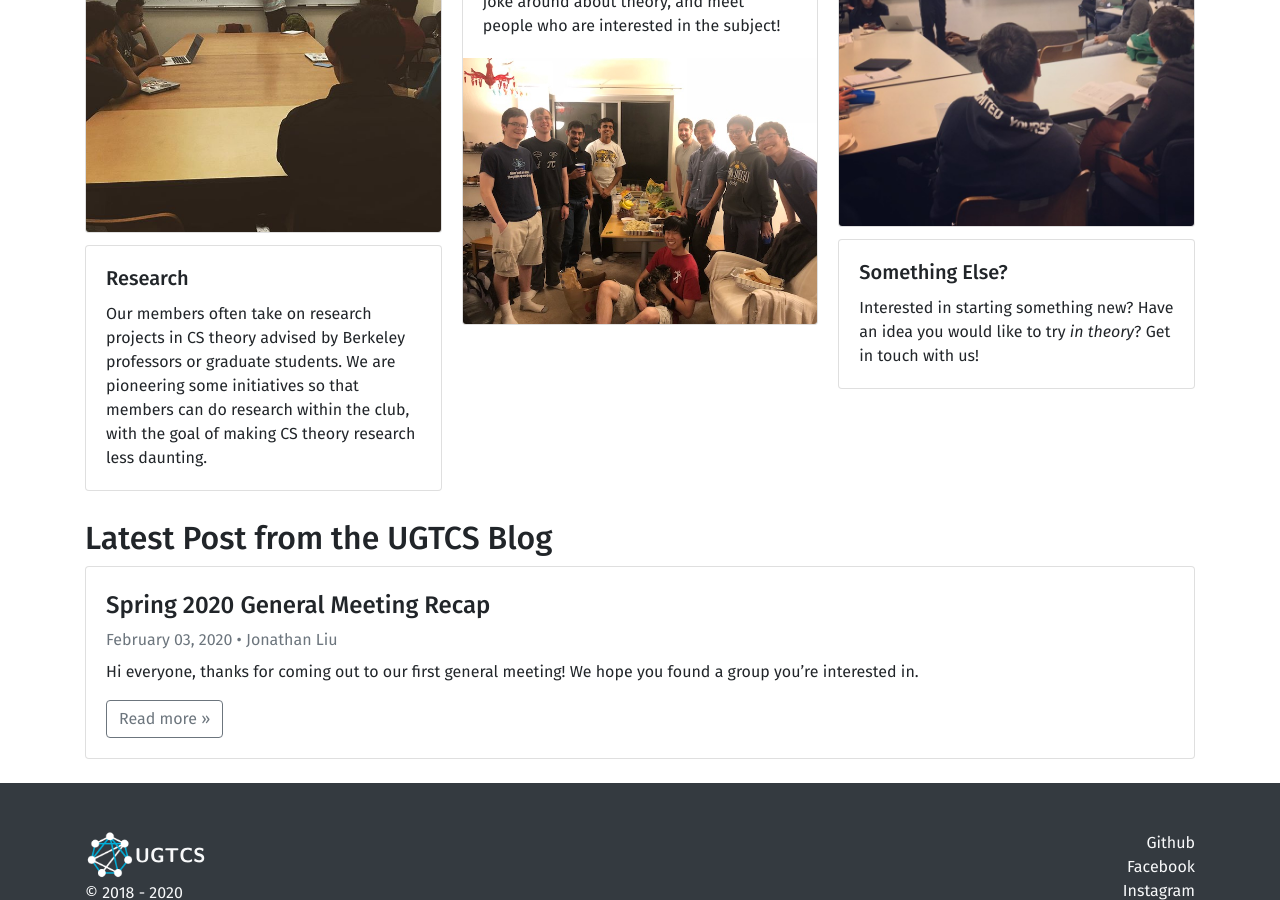
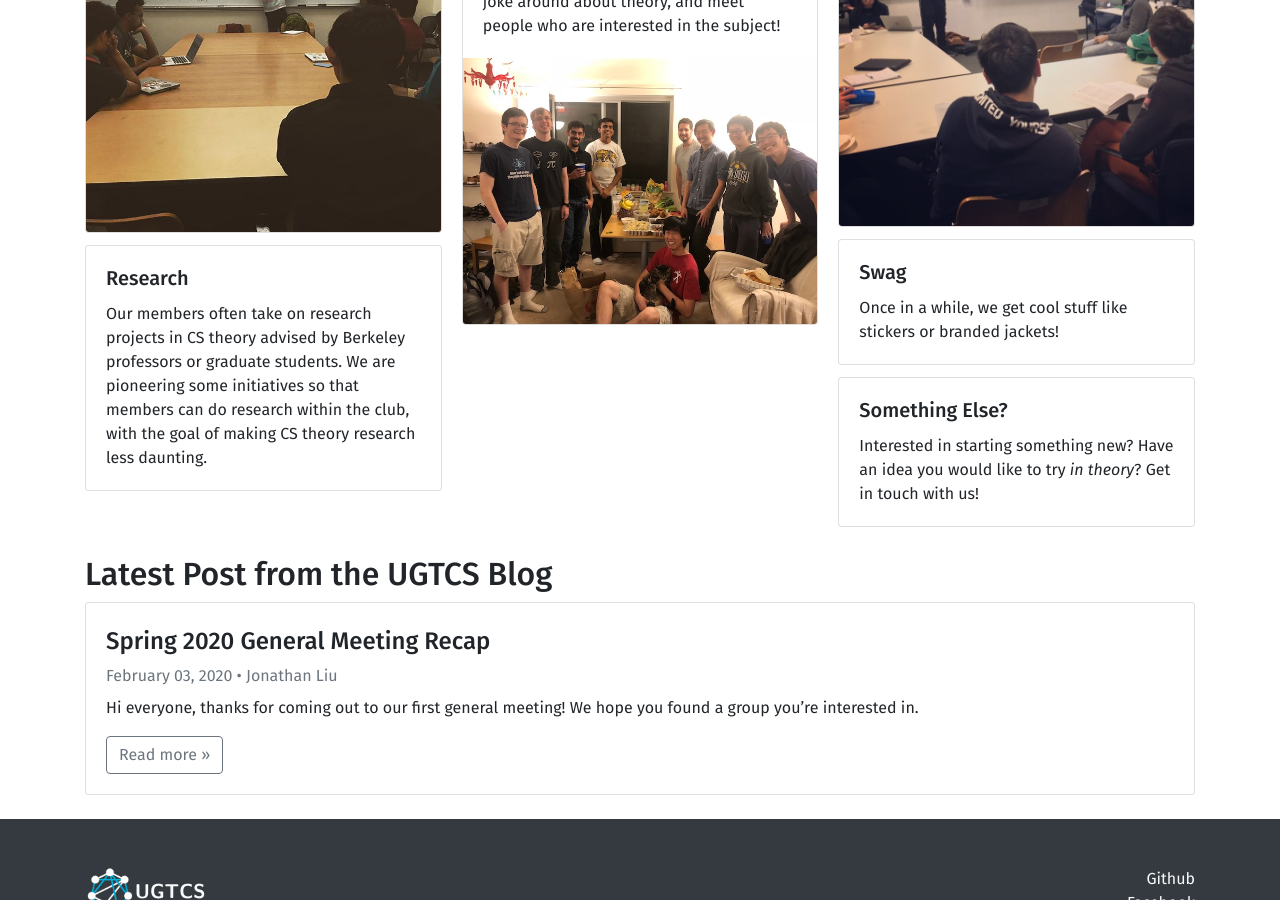
Before and after one commit to ugtcs/ugtcs.github.io, a Jekyll site: the page built from index.html, in a window 1280 px wide and 900 px high, scrolled down 1154 px. Built offline with Jekyll 4.4.1, drawn with Linux system fonts in a browser that asks for light colours; the list of posts is cut into pages by our own code.

Commit message:
Add swag to front

```diff
--- a/index.html
+++ b/index.html
@@ -89,6 +89,12 @@ layout: default
         </div>
         <div class="card">
           <div class="card-body">
+            <h5 class="card-title">Swag</h5>
+            <p class="card-text">Once in a while, we get cool stuff like stickers or branded jackets!</p>
+          </div>
+        </div>
+        <div class="card">
+          <div class="card-body">
             <h5 class="card-title">Something Else?</h5>
             <p class="card-text">Interested in starting something new?
               Have an idea you would like to try <em>in theory</em>? Get in touch with us!</p>
```
